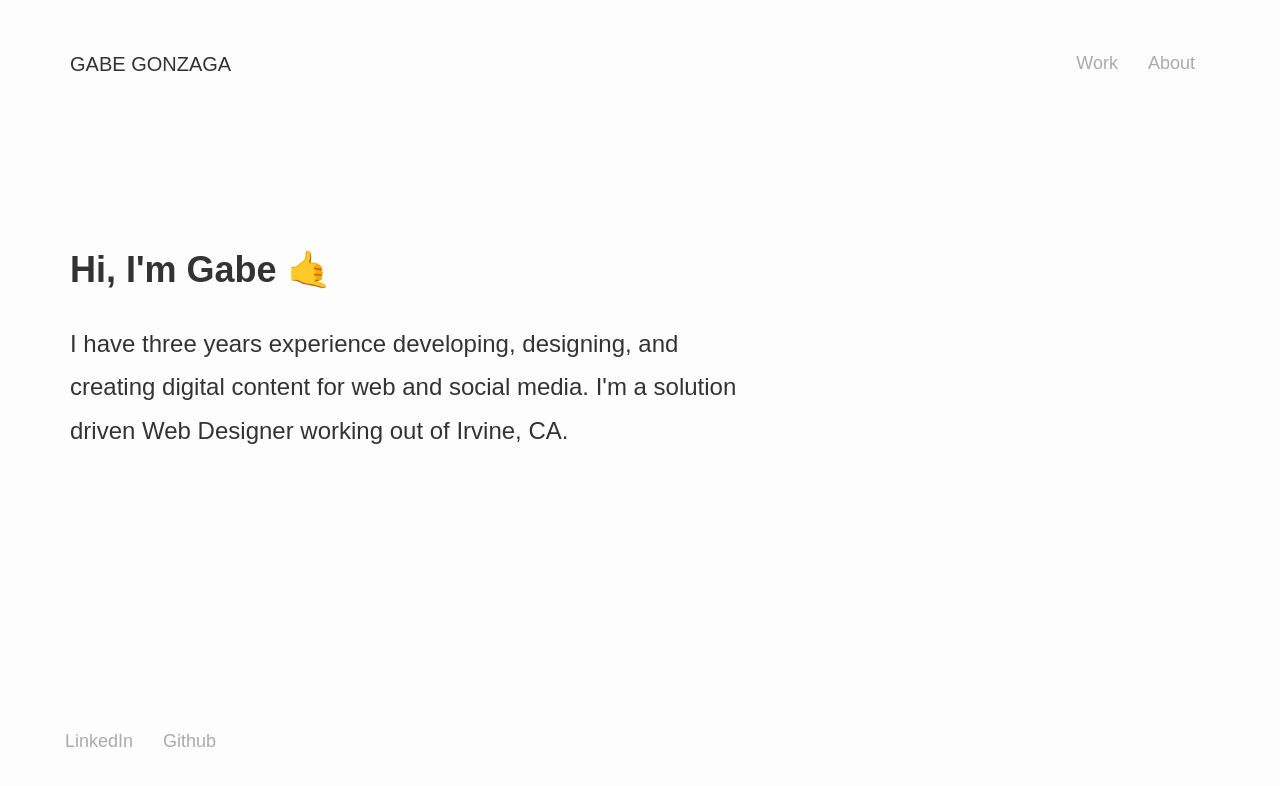
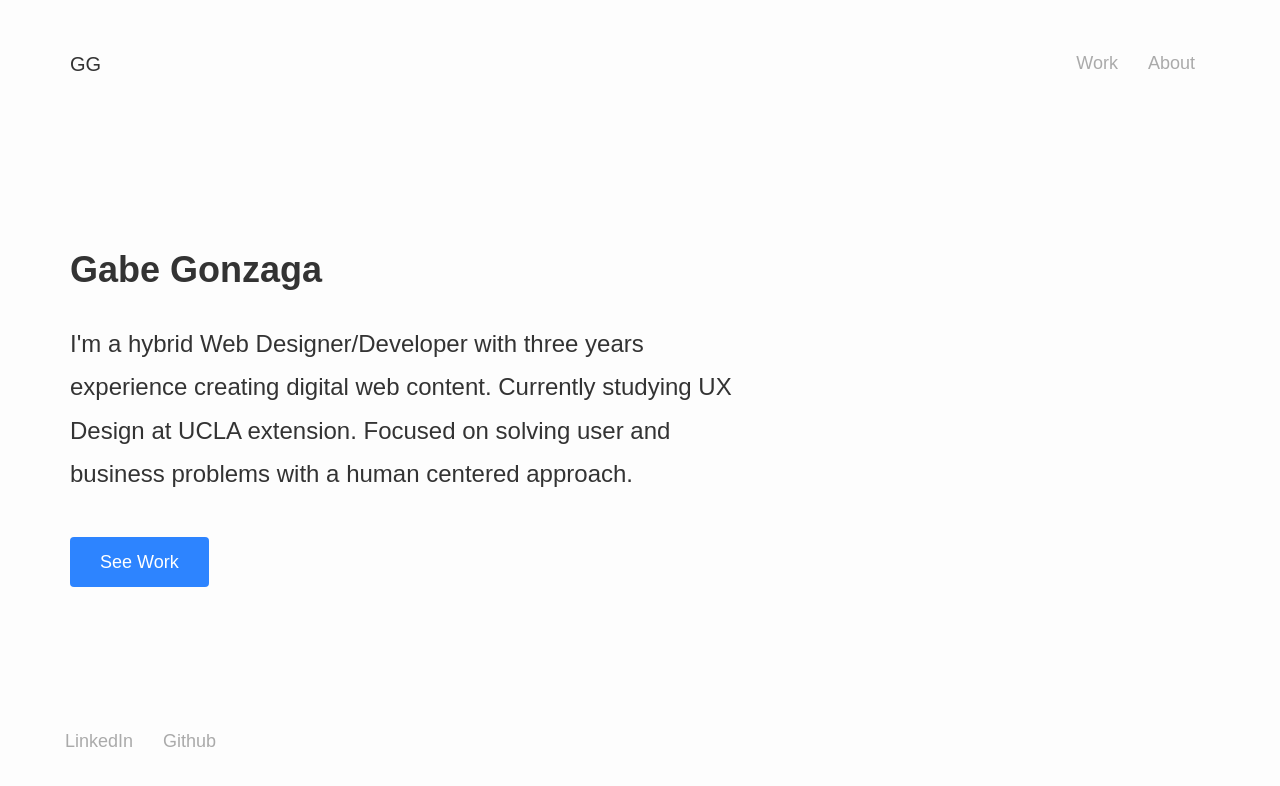
Before and after one commit to gabrielmgonzaga/portfolio-react, a React (Create React App) app: page / in a window 1280 px wide. Shown: the top 786 px of the page. Built offline with nearby package versions, Linux system fonts and the light colour scheme.

Commit message:
update homepage content

```diff
--- a/src/components/About/About.js
+++ b/src/components/About/About.js
@@ -19,13 +19,6 @@ export default function Blog() {
                 <p>Aside from work, I live for music, nature, animals, and family. I'm an INFJ and we are creative, gentle, and caring.</p>
                 <p>Thanks for reading!</p>
             </section>
-
-            <div className="quote">
-                <p><em>"Simplicity is the ultimate sophistication"</em></p>
-                <p>
-                  <small>- Leonardo da Vinci</small>
-                </p>
-            </div>
         </div>
     )
 }
--- a/src/components/Footer/Footer.scss
+++ b/src/components/Footer/Footer.scss
@@ -18,7 +18,7 @@ footer {
     }
 
     li a:hover {
-      color: #000;
+      color: #2D84FF;
     }
   }
 
--- a/src/components/Home/Home.js
+++ b/src/components/Home/Home.js
@@ -12,11 +12,16 @@ export default function Home() {
                 <title>Home - Gabe Gonzaga</title>
             </Helmet>
 
-            <h1>Hi, I'm Gabe <span role="img" aria-label="high-five">🤙</span></h1>
+            <h1>Gabe Gonzaga</h1>
 
             <p>
-              I have three years experience developing, designing, and creating digital content for web and social media. I'm a solution driven Web Designer working out of Irvine, CA.
+              I'm a hybrid Web Designer/Developer with three years experience creating digital web content.
+               Currently studying UX Design at UCLA extension. Focused on solving user and business problems with a human centered approach.
             </p>
+
+            <br></br>
+
+            <Link className="button" to="/work">See Work</Link>
         </div>
     )
 }
--- a/src/components/Home/Home.scss
+++ b/src/components/Home/Home.scss
@@ -4,10 +4,6 @@
 .home p {
     max-width: 680px;
     line-height: 1.8;
-}
-
-.home a:hover {
-    color: #2D84FF;
 }
 
 /* 💻 */
--- a/src/components/Nav/Nav.js
+++ b/src/components/Nav/Nav.js
@@ -6,7 +6,7 @@ export default function Nav() {
     return (
         <nav>
             <h1>
-                <Link to="/">Gabe Gonzaga</Link>
+                <Link to="/">GG</Link>
             </h1>
 
             {
--- a/src/components/Nav/Nav.scss
+++ b/src/components/Nav/Nav.scss
@@ -16,11 +16,10 @@ nav {
     font-size: 20px;
     font-weight: 500;
     text-decoration: none;
-    text-transform: uppercase;
   }
 
   h1 a:hover {
-    color: #000;
+    color: #2D84FF;
   }
 
   ul  {
@@ -37,7 +36,7 @@ nav {
       }
 
       a:hover {
-        color: #000;
+        color: #2D84FF;
         cursor: pointer;
       }
     }
--- a/src/index.scss
+++ b/src/index.scss
@@ -20,15 +20,11 @@ main {
 }
 
 h2 {
-  font-size: 44px;
+  font-size: 38px;
 }
 
 a {
   color: #444;
-}
-
-a:hover {
-  color: #000;
 }
 
 p {
@@ -38,6 +34,21 @@ p {
 img {
   width: 100%;
 }
+
+.button {
+  background-color: #2D84FF;
+  color: #fff;
+  padding: 15px 30px;
+  border-radius: 4px;
+  text-decoration: none;
+}
+
+.button:hover {
+  color: #fff;
+  transform: translateY(-3px);
+  box-shadow: 0px 10px 40px -10px rgba(0, 64, 128, 0.2);
+}
+
 
 /* 📱*/
 @media only screen and (max-width : 500px) {
```
